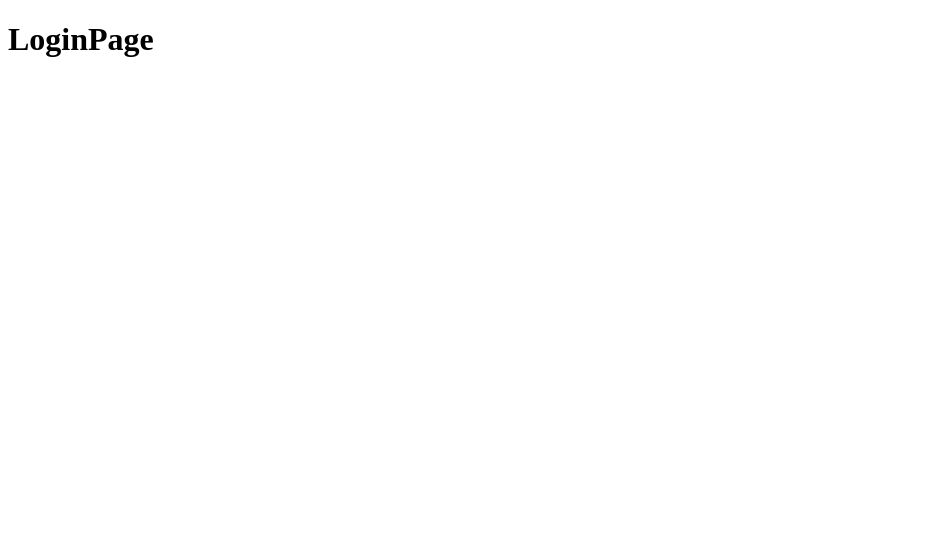
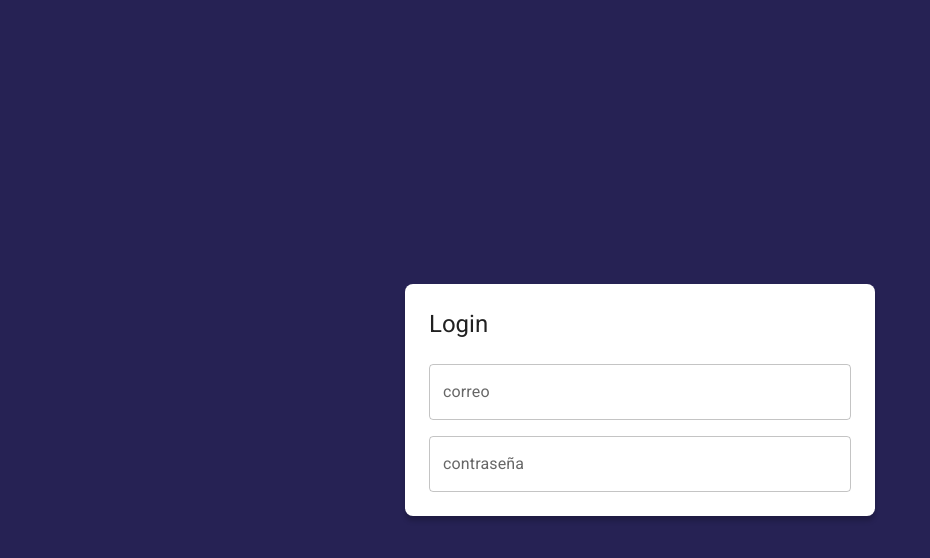
Before and after one commit to Emmanuel-Jose/react08-journal-app, a React (Vite) app: page /auth/login in a window 1280 px wide. Shown: the top 558 px of the page, without its empty margins (0-930 px from the left). Built offline with nearby package versions, Linux system fonts and the light colour scheme.

Commit message:
´creacion e implementacion del tema

```diff
--- a/index.html
+++ b/index.html
@@ -4,7 +4,11 @@
     <meta charset="UTF-8" />
     <link rel="icon" type="image/svg+xml" href="/vite.svg" />
     <meta name="viewport" content="width=device-width, initial-scale=1.0" />
-    <title>Vite + React</title>
+    <title>Journal App</title>
+    <link
+      rel="stylesheet"
+      href="https://fonts.googleapis.com/css?family=Roboto:300,400,500,700&display=swap"
+    />
   </head>
   <body>
     <div id="root"></div>
--- a/package.json
+++ b/package.json
@@ -9,6 +9,10 @@
     "preview": "vite preview"
   },
   "dependencies": {
+    "@emotion/react": "^11.10.4",
+    "@emotion/styled": "^11.10.4",
+    "@mui/icons-material": "^5.10.9",
+    "@mui/material": "^5.10.9",
     "react": "^18.2.0",
     "react-dom": "^18.2.0",
     "react-router-dom": "^6.4.2"
--- a/src/JournalApp.jsx
+++ b/src/JournalApp.jsx
@@ -1,9 +1,10 @@
 import { AppRouter } from "./router/AppRouter"
+import { AppTheme } from "./theme/AppTheme"
 
 export const JournalApp = () => {
     return (
-        <>
+        <AppTheme>
             <AppRouter />
-        </>
+        </AppTheme>
     )
 }
--- a/src/auth/pages/LoginPage.jsx
+++ b/src/auth/pages/LoginPage.jsx
@@ -1,6 +1,48 @@
+import { Grid, Typography, TextField } from "@mui/material"
 
 export const LoginPage = () => {
     return (
-        <h1>LoginPage</h1>
+        <Grid container
+            spacing={ 0 }
+            direction="column"
+            alignItems="center"
+            justifyContent="center"
+            sx={{ minHeight: '100vh', backgroundColor: 'primary.main', padding: 4 }}
+        >
+
+            <Grid item
+                className = 'box-shadow'
+                xs={ 3 }
+                sx={{ backgroundColor: 'white', padding: 3, borderRadius: 2 }}
+            >
+                <Typography variant='h5' sx={{ mb: 1 }}>Login</Typography>
+
+                <form>
+                    <Grid container>
+                        <Grid item xs={ 12 } sx={{ mt: 2 }}>
+                            <TextField
+                                label="correo"
+                                type="email"
+                                placeholder="correo@google.com"
+                                fullWidth
+                            />
+                        </Grid>
+
+                        <Grid item xs={ 12 } sx={{ mt: 2 }}>
+                            <TextField
+                                label="contraseña"
+                                type="password"
+                                placeholder="contraseña"
+                                fullWidth
+                            />
+                        </Grid>
+                    </Grid>
+                </form>
+
+            </Grid>
+
+
+
+        </Grid>
     )
 }
--- a/src/journal/pages/JournalPage.jsx
+++ b/src/journal/pages/JournalPage.jsx
@@ -1,6 +1,11 @@
+import { Typography } from "@mui/material"
+import { MailOutline } from "@mui/icons-material"
 
 export const JournalPage = () => {
     return (
-        <h1>JournalPage</h1>
+        <>
+            <Typography>JournalPage</Typography>
+            <MailOutline />
+        </>
     )
 }
--- a/src/styles.css
+++ b/src/styles.css
@@ -0,0 +1,4 @@
+
+.box-shadow {
+    box-shadow: 0px 5px 5px rgba(0, 0, 0, 0.2);
+}
--- /dev/null
+++ b/src/theme/AppTheme.jsx
@@ -0,0 +1,16 @@
+import { ThemeProvider } from "@emotion/react"
+import { CssBaseline } from "@mui/material"
+import { purpleTheme } from "./purpleTheme"
+
+export const AppTheme = ({ children }) => {
+    return (
+
+        <ThemeProvider theme={ purpleTheme }>
+
+            <CssBaseline />
+            { children }
+
+        </ThemeProvider>
+
+    )
+}
--- /dev/null
+++ b/src/theme/index.js
@@ -0,0 +1,2 @@
+
+export * from './purpleTheme'
--- /dev/null
+++ b/src/theme/purpleTheme.js
@@ -0,0 +1,18 @@
+import { createTheme } from "@mui/material";
+import { red } from "@mui/material/colors";
+
+export const purpleTheme =  createTheme({
+    palette: {
+
+        primary:{
+            main: '#262254'
+        },
+        secondary:{
+            main: '#543884'
+        },
+        error: {
+            main: red.A400
+        }
+
+    }
+})
```
Also changed, not shown: 1 other file (tests, documents, lock files or other folders).
